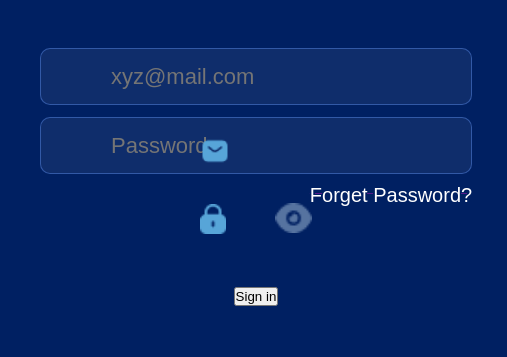
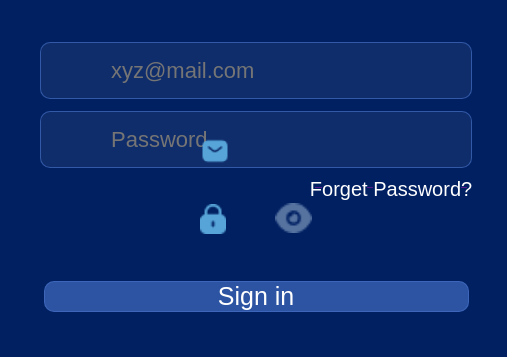
Before and after one commit to Mohammadkaifattari/Saylani-Figma, a plain HTML site: page index.html in a window 1280 px wide. Shown: the part 154-511 px from the top of the page, 0-507 px from the left. Drawn offline with Linux system fonts and the light colour scheme.

Commit message:
Update index.html

```diff
--- a/index.html
+++ b/index.html
@@ -16,16 +16,16 @@
             <h1>Log into your Account</h1>
             <br><br>
             <div class="c">
-                <div><img class="fly" src="m.png" alt=""><input style="margin-bottom: 12px;" placeholder="xyz@mail.com"
-                        class="box" type="email" name="" id=""></div> <img src="l.png" class="fly2" alt=""><input
-                    class="box" type="password" placeholder="Password" name="" id=""> <img class="fly3" src="h.png" alt="">
+                <div> <img class="fly" src="m.png" alt=""><input style="margin-bottom: 12px;" placeholder="xyz@mail.com"
+                        class="box" type="email" name="" id=""></div> <div><img src="l.png" class="fly2" alt=""><input
+                    class="box" type="password" placeholder="Password" name="" id=""> <img class="fly3" src="h.png" alt=""></div>
 
             </div>
             <a href="">
                 <p><b class="pass">Forget Password?</b></p>
             </a>
             <br><br><br><br><br>
-            <button>Sign in</button>
+         <input class="button" type="button" value="Sign in">
             <br><br><br>
             <span class="or"><span>___________</span><span class="l">or</span> <span>___________</span></span>
             <br><br><br><div class="con2">
```
